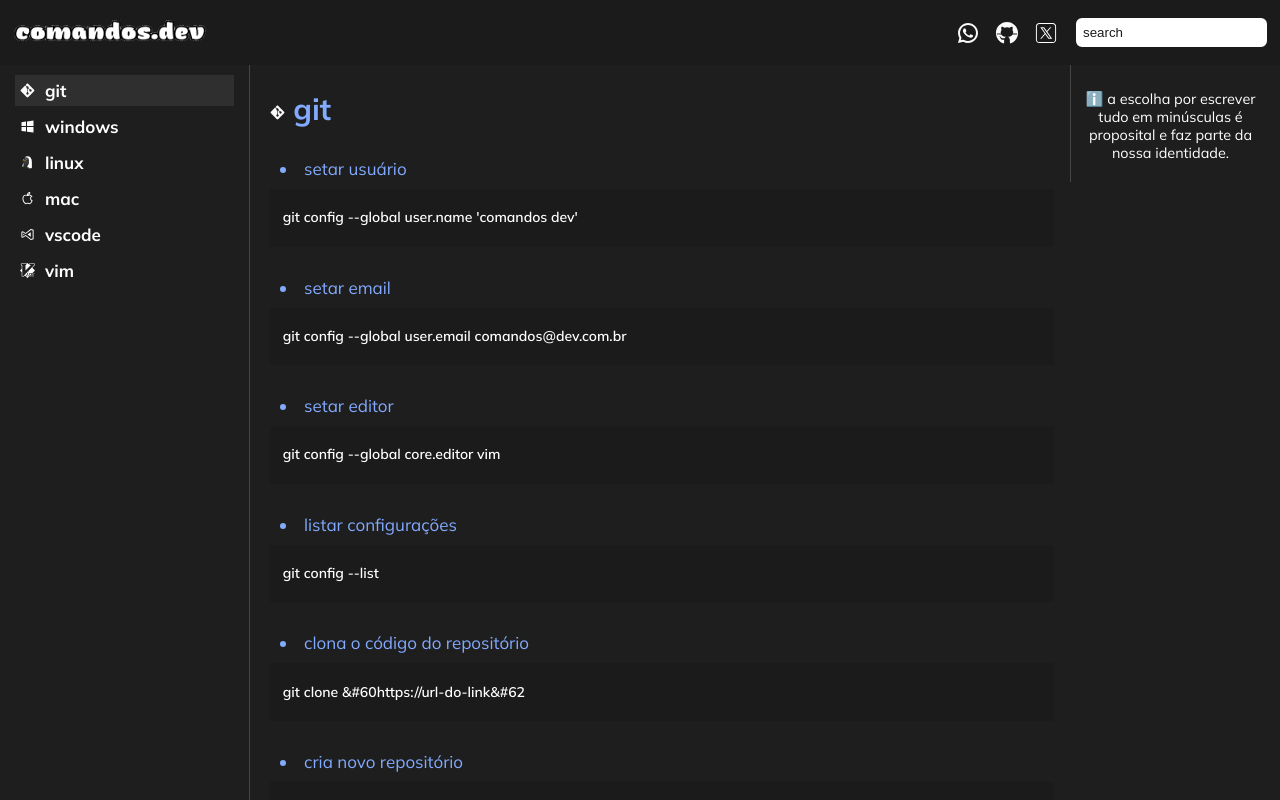
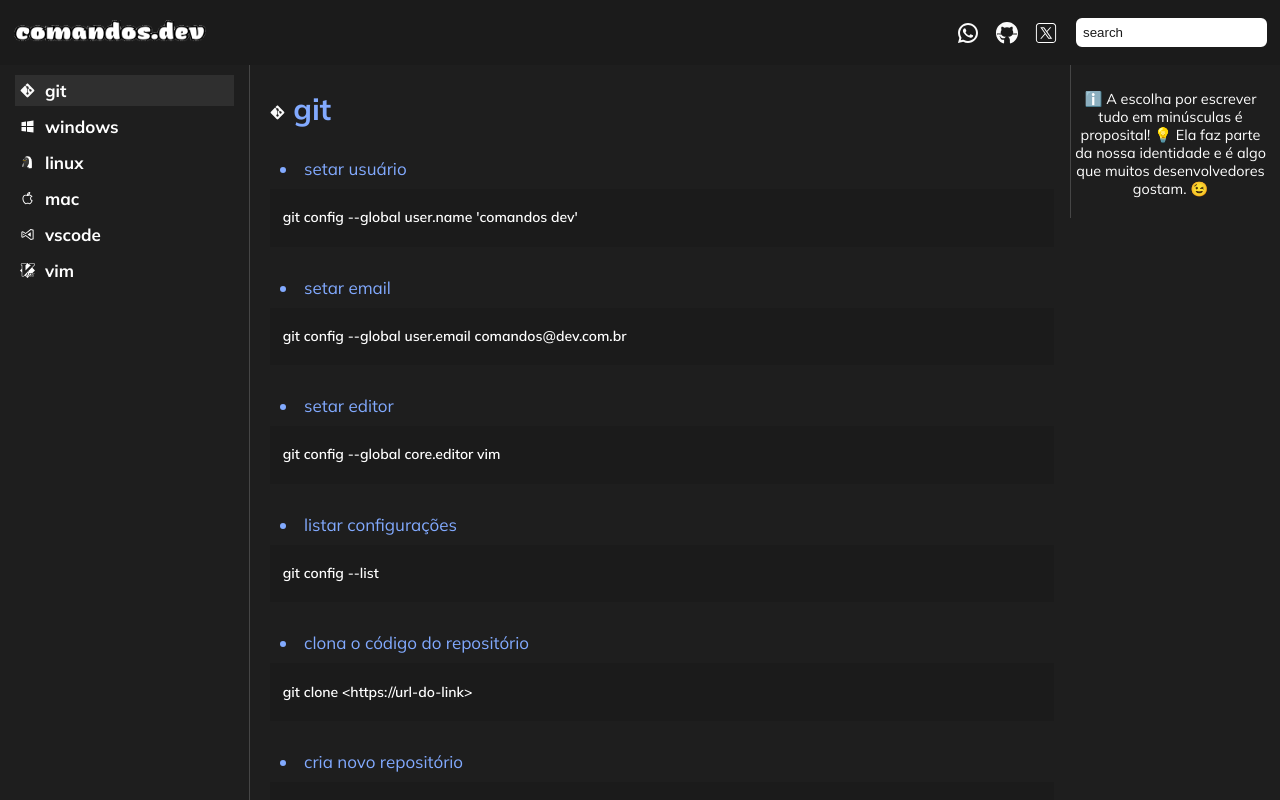
Before and after one commit to leonardoamsilva/com.dev, a React (Create React App) app: page /git in a window 1280 px wide. Shown: the top 800 px of the page. Built offline with nearby package versions, Linux system fonts and the light colour scheme.

Commit message:
corrections

```diff
--- /dev/null
+++ b/src/Hooks/useDebounce/index.jsx
@@ -0,0 +1,22 @@
+import { useState, useEffect } from 'react';
+
+// Hook de debounce personalizado
+const useDebounce = (value, delay) => {
+  const [debouncedValue, setDebouncedValue] = useState(value);
+
+  useEffect(() => {
+    // Aguarda o tempo especificado antes de atualizar o valor de 'debouncedValue'
+    const handler = setTimeout(() => {
+      setDebouncedValue(value);
+    }, delay);
+
+    // Limpa o timeout anterior sempre que o valor mudar
+    return () => {
+      clearTimeout(handler);
+    };
+  }, [value, delay]);
+
+  return debouncedValue;
+};
+
+export default useDebounce;
--- a/src/assets/commands/git.json
+++ b/src/assets/commands/git.json
@@ -16,7 +16,7 @@
 		"name":"listar configurações"
 	},
 	{
-		"code":"git clone &#60https://url-do-link&#62",
+		"code":"git clone <https://url-do-link>",
 		"name":"clona o código do repositório"
 	},
 	{
@@ -68,7 +68,7 @@
 		"name":"exibir histórico com diff das duas últimas alterações"
 	},
 	{
-		"code":"git log -- &#60caminho_do_arquivo&#62",
+		"code":"git log -- <caminho_do_arquivo>",
 		"name":"exibir histórico de um arquivo específico"
 	},
 	{
@@ -104,7 +104,7 @@
 		"name":"desvincular um repositório remoto"
 	},
 	{
-		"code":"git push -u origin &#60nome_branch&#62",
+		"code":"git push -u origin <nome_branch>",
 		"name":"o primeiro push nome do repositório remoto e o branch."
 	},
 	{
@@ -124,19 +124,19 @@
 		"name":"criando uma tag anotada"
 	},
 	{
-		"code":"git branch &#60nome-da-branch&#62",
+		"code":"git branch <nome-da-branch>",
 		"name":"criando um novo branch"
 	},
 	{
-		"code":"git checkout &#60nome-da-ramificação&#62",
+		"code":"git checkout <nome-da-ramificação>",
 		"name":"trocando de branch"
 	},
 	{
-		"code":"git checkout -b &#60nome-da-ramificação&#62",
+		"code":"git checkout -b <nome-da-ramificação>",
 		"name":"cria e vai para o novo branch"
 	},
 	{
-		"code":"git branch -d &#60nome-da-ramificação&#62",
+		"code":"git branch -d <nome-da-ramificação>",
 		"name":"apagar um branch"
 	},
 	{
--- a/src/components/Code/index.jsx
+++ b/src/components/Code/index.jsx
@@ -1,3 +1,4 @@
+import { useMemo } from 'react';
 import './style.css';
 
 
@@ -6,11 +7,10 @@ export const Code = ({ title, dataCommand, search, img }) => {
    // Função para copiar o texto do elemento pai do botão clicado
   const copiarTexto = (e) => {
     // Obtém o elemento pai (parentElement) do botão clicado
-    const texto = e.target.closest('.parent-element').textContent; // Obtém o texto do pai
+    const texto = e.target.closest('.parent-element').textContent.trim(); // Obtém o texto do pai
 
     navigator.clipboard.writeText(texto)
       .then(() => {
-        console.log(e.target)
         e.target.style.color = "green";
         setTimeout(() => {
           e.target.style.color = "currentColor";
@@ -22,10 +22,13 @@ export const Code = ({ title, dataCommand, search, img }) => {
       });
   };
 
-  const filteredCommands = dataCommand.filter((command) =>
-    command.name.toLowerCase().includes(search.toLowerCase()) ||
-    command.code.toLowerCase().includes(search.toLowerCase())
-  );
+  const filteredCommands = useMemo(() => {
+    if(!search) return dataCommand;
+    return dataCommand.filter((command) =>
+      command.name.toLowerCase().includes(search.toLowerCase()) ||
+      command.code.toLowerCase().includes(search.toLowerCase())
+    );
+  }, [search, dataCommand]);
 
     return (
       <>
@@ -46,7 +49,7 @@ export const Code = ({ title, dataCommand, search, img }) => {
           </code>
         ))
       ) : (
-          <p>Não encontramos nenhum <strong>comando</strong> que corresponda à sua busca.</p>
+        <p>Ops! 😔 Não encontramos nenhum <strong>comando</strong> que corresponda à sua pesquisa. Que tal tentar um termo diferente? Se precisar de ajuda, estamos aqui! 😊</p>
         )}
       </>
     );
--- a/src/components/Info/index.jsx
+++ b/src/components/Info/index.jsx
@@ -3,7 +3,7 @@ import './style.css';
 export const Info = () => {
   return (
     <div className='info'>
-      <p> ℹ️ a escolha por escrever tudo em minúsculas é proposital e faz parte da nossa identidade.</p>
+      <p>ℹ️ A escolha por escrever tudo em minúsculas é proposital! 💡 Ela faz parte da nossa identidade e é algo que muitos desenvolvedores gostam. 😉</p>
     </div>
   );
 };
--- a/src/components/Search/index.jsx
+++ b/src/components/Search/index.jsx
@@ -1,12 +1,29 @@
-
+import { useEffect, useState } from 'react';
+import useDebounce from '../../Hooks/useDebounce';
 import './style.css';
 
 export const Search = ({ setSearch }) => {
-  const handleSearch = (event) => {
-    setSearch(event.target.value);
-  };
+    const [inputValue, setInputValue] = useState('');
+    const [isTyping, setIsTyping] = useState(false);
+
+    const debouncedSearch = useDebounce(inputValue, 250);
+
+    useEffect(() => {
+      setSearch(debouncedSearch);
+    }, [debouncedSearch, setSearch]);
+
+    const handleSearch = (event) => {
+      setInputValue(event.target.value);
+      setIsTyping(true); // Inicia a animação de carregamento
+    };
+
+    useEffect(() => {
+      if (inputValue === '') {
+        setIsTyping(false); // Reseta quando não houver texto
+      }
+    }, [inputValue]);
 
   return (
-    <input type="text" id="search"  placeholder="search" onChange={handleSearch} />
+    <input type="text" id="search"  placeholder="search" value={inputValue} onChange={handleSearch} />
   );
 };
```
